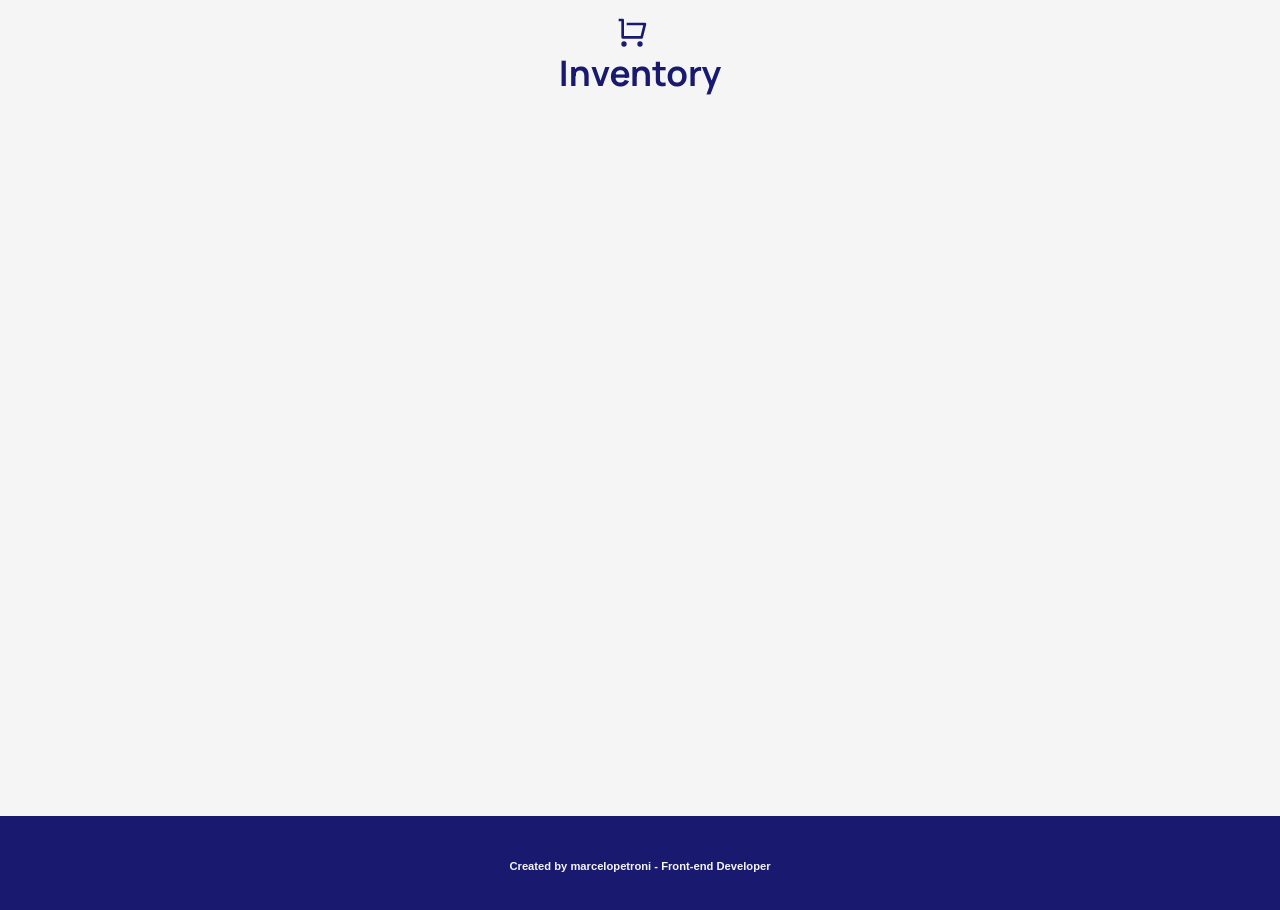
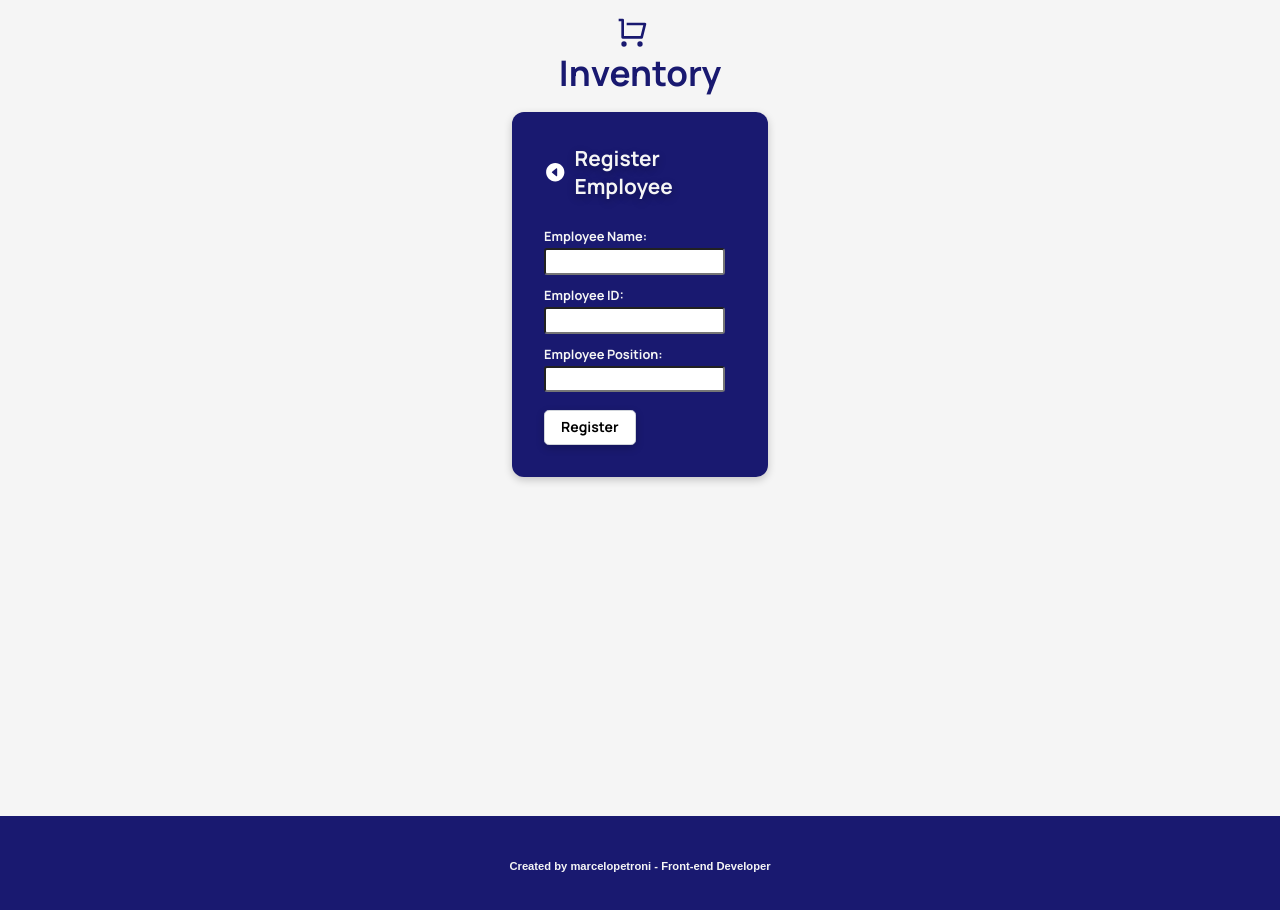
Before and after one commit to marcelopetroni/Gerenciamento-estoque, a React (Vite) app: page /Register in a window 1280 px wide. Shown: the top 910 px of the page. Built offline with nearby package versions, Linux system fonts and the light colour scheme.

Commit message:
Update MainContent.jsx

```diff
--- a/src/components/page structure/MainContent.jsx
+++ b/src/components/page structure/MainContent.jsx
@@ -7,6 +7,7 @@ import Read from '../../pages/read/Read';
 import Update from '../../pages/update/Update';
 import Delete from '../../pages/delete/Delete';
 import MainMenu from '../../pages/main menu/MainMenu';
+import Register from '../../pages/register/Register'; // Adicionando o import do Register
 import { BrowserRouter as Router, Routes, Route } from 'react-router-dom';
 
 const MainContent = () => {
@@ -54,10 +55,16 @@ const MainContent = () => {
               element = { <Card content = {<Delete/>}/>}
           />
 
+          {/* Register */}
+          <Route
+              path = "/Register"
+              element = { <Card content = {<Register/>}/>}
+          />
+
         </Routes>
       </main>
     </Router>
   )
 }
 
-export default MainContent
+export default MainContent;
```
Lines whose indentation alone changed are shown as unchanged.
